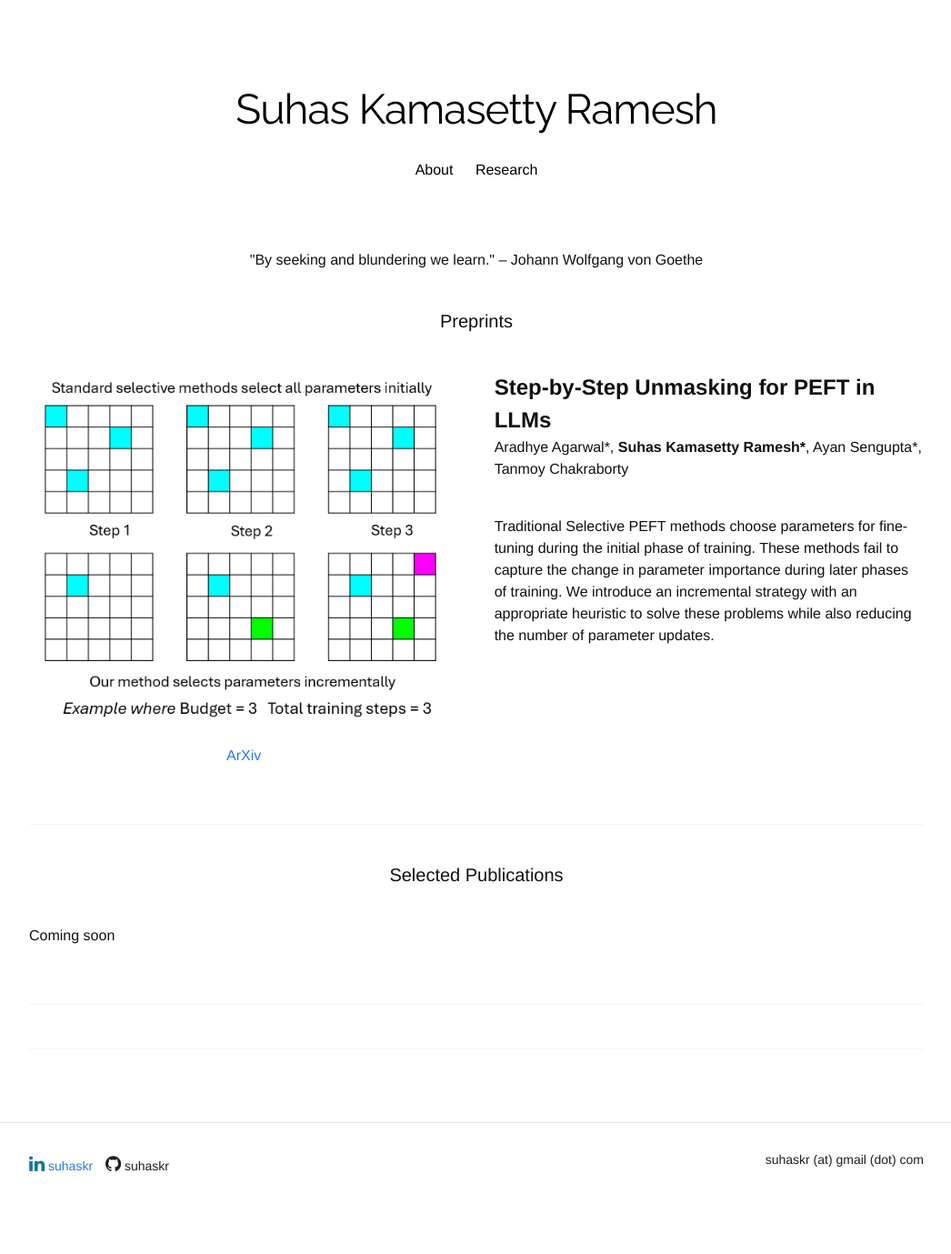
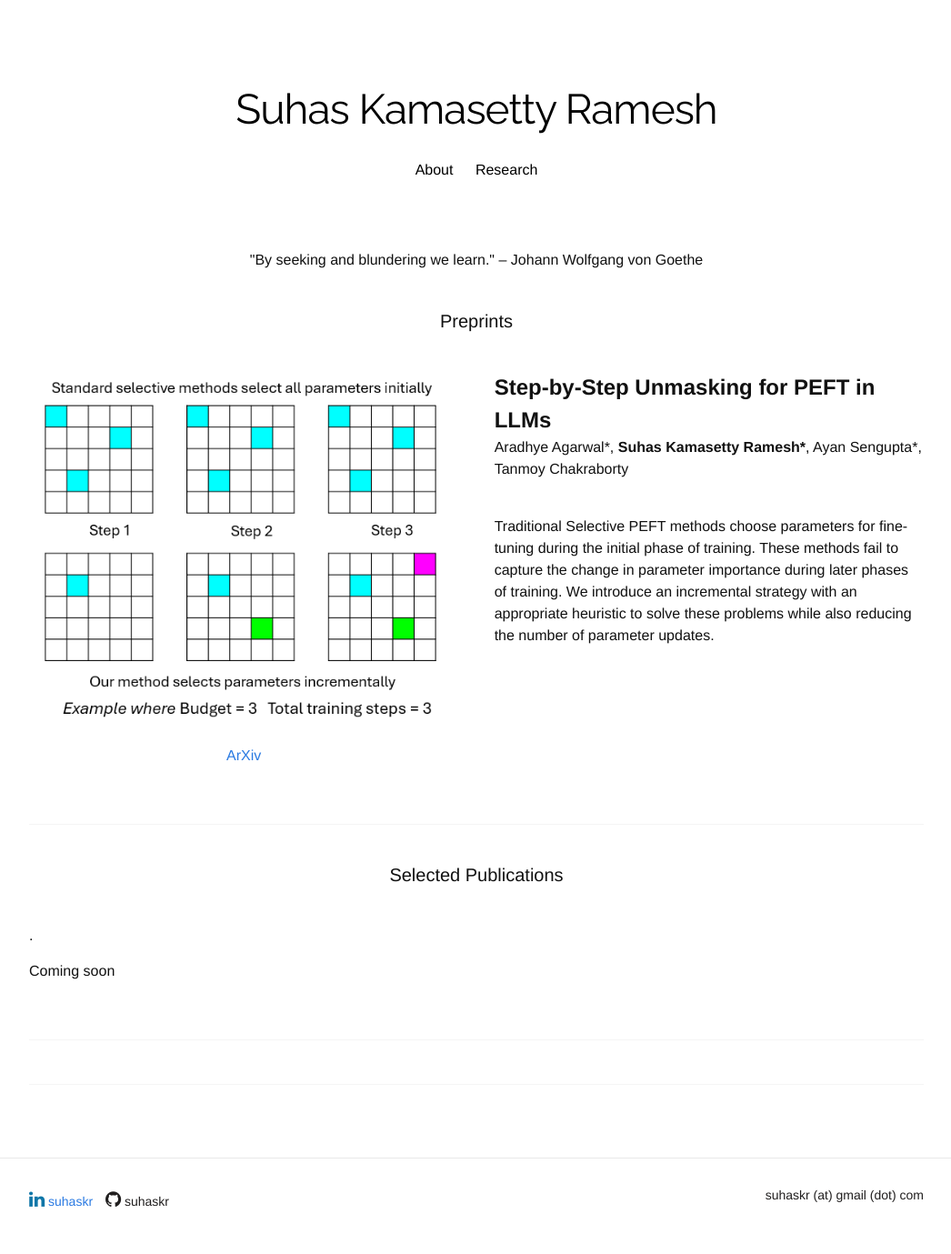
Before and after one commit to suhaskr/suhaskr.github.io, a Jekyll site: the page built from research.html, in a window 1280 px wide. Shown: the whole page at 91% size, without its empty margins (116-1162 px from the left). Built offline with Jekyll 4.4.1, drawn with Linux system fonts in a browser that asks for light colours; nearby versions of some CDN libraries; some web fonts are replaced; a style sheet for code colours, icons or effects is not loaded; before the commit the page ends 1340 px from its top, so only the background shows below that.

Commit message:
Update research.html

```diff
--- a/research.html
+++ b/research.html
@@ -37,6 +37,7 @@ title: "Research Overview"
 <h2 id='publications' class="page-heading"> Selected Publications</h1>
 <div class="row">
   <div class="five columns">
+    <p> . </p>
   </div>
 </div>
 <div class="row">
```
